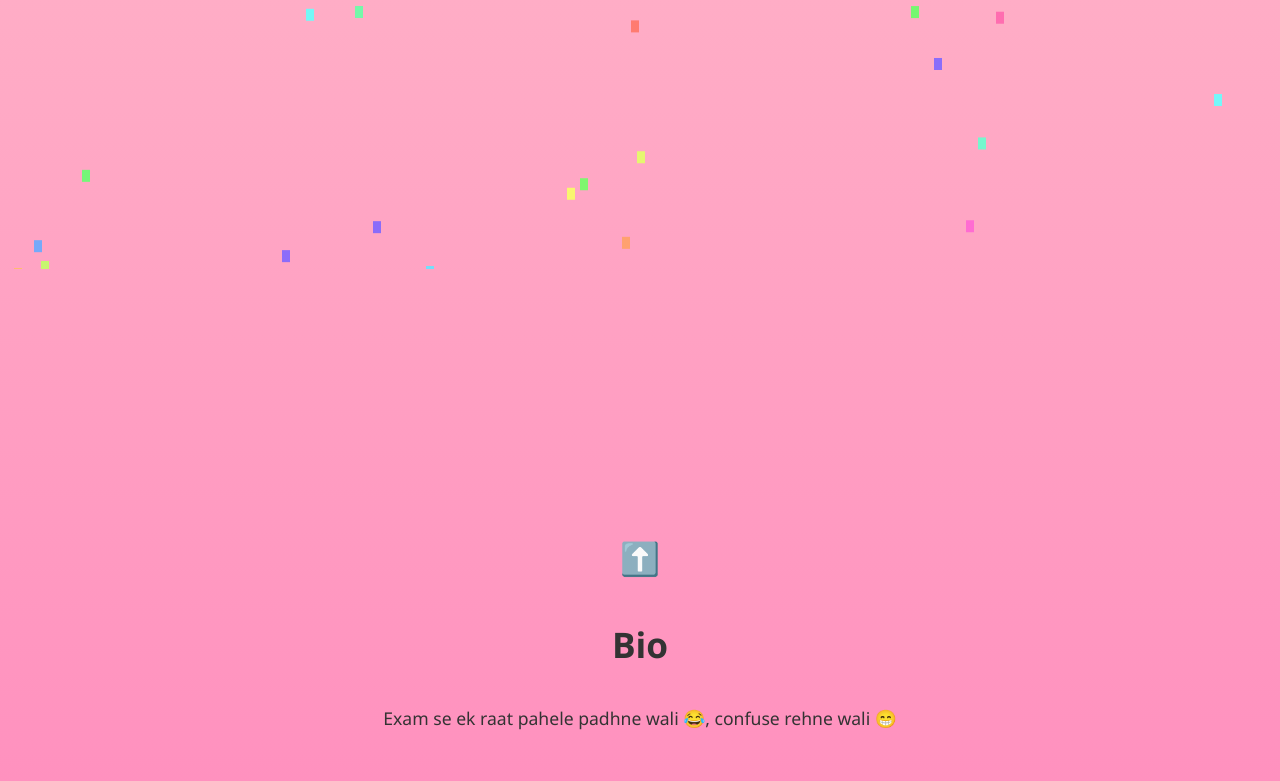
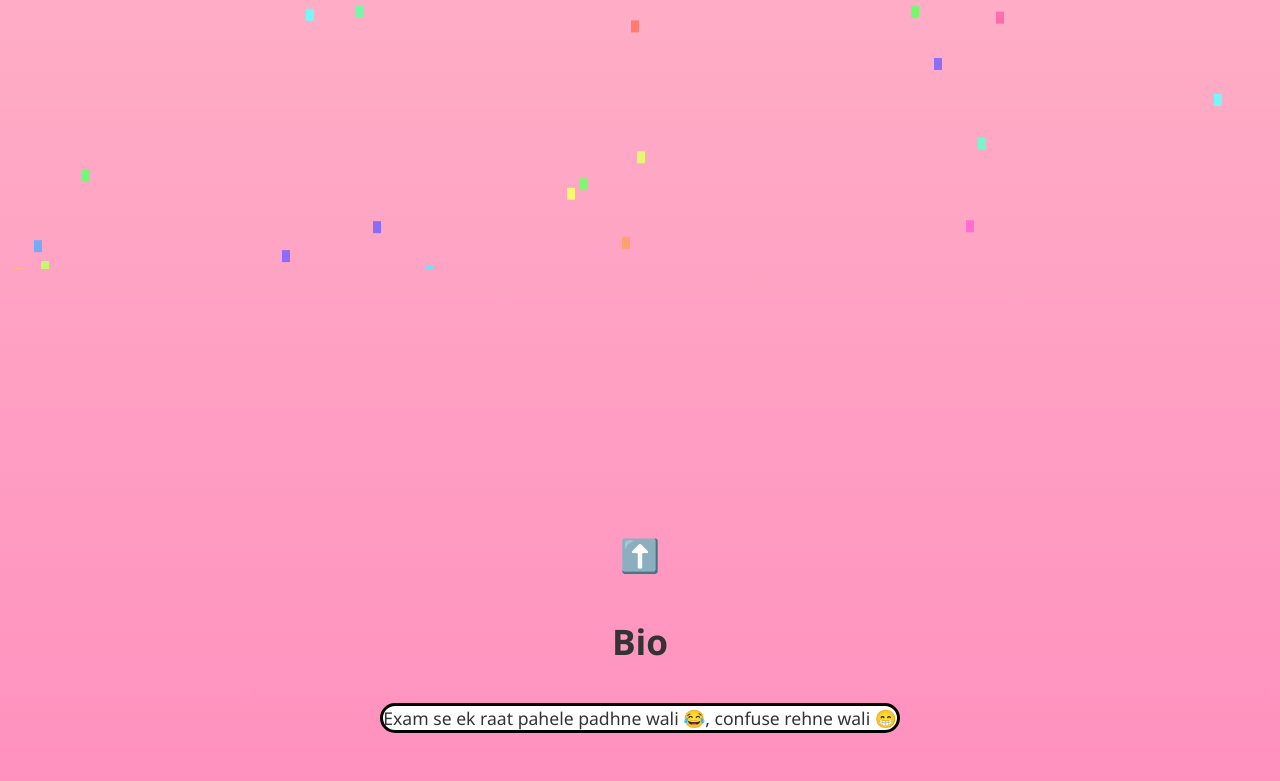
Before and after one commit to DevaDixit/birthday-page, a plain HTML site: page index.html in a window 1280 px wide. Shown: the part 531-1312 px from the top of the page. Drawn offline with Linux system fonts and the light colour scheme.

Commit message:
Update index.html

```diff
--- a/index.html
+++ b/index.html
@@ -36,6 +36,19 @@
       justify-content: center;
       text-align: center;
       position: relative;
+    }
+
+    p{
+      background-color: white;
+      border-radius: 20px;
+      border: solid 3px black;
+      height: auto;
+      width: auto;
+    }
+
+    p:hover{
+      transition: 0.5s;
+      transform: scale(1.10);
     }
 
     h1, h2 {
```
